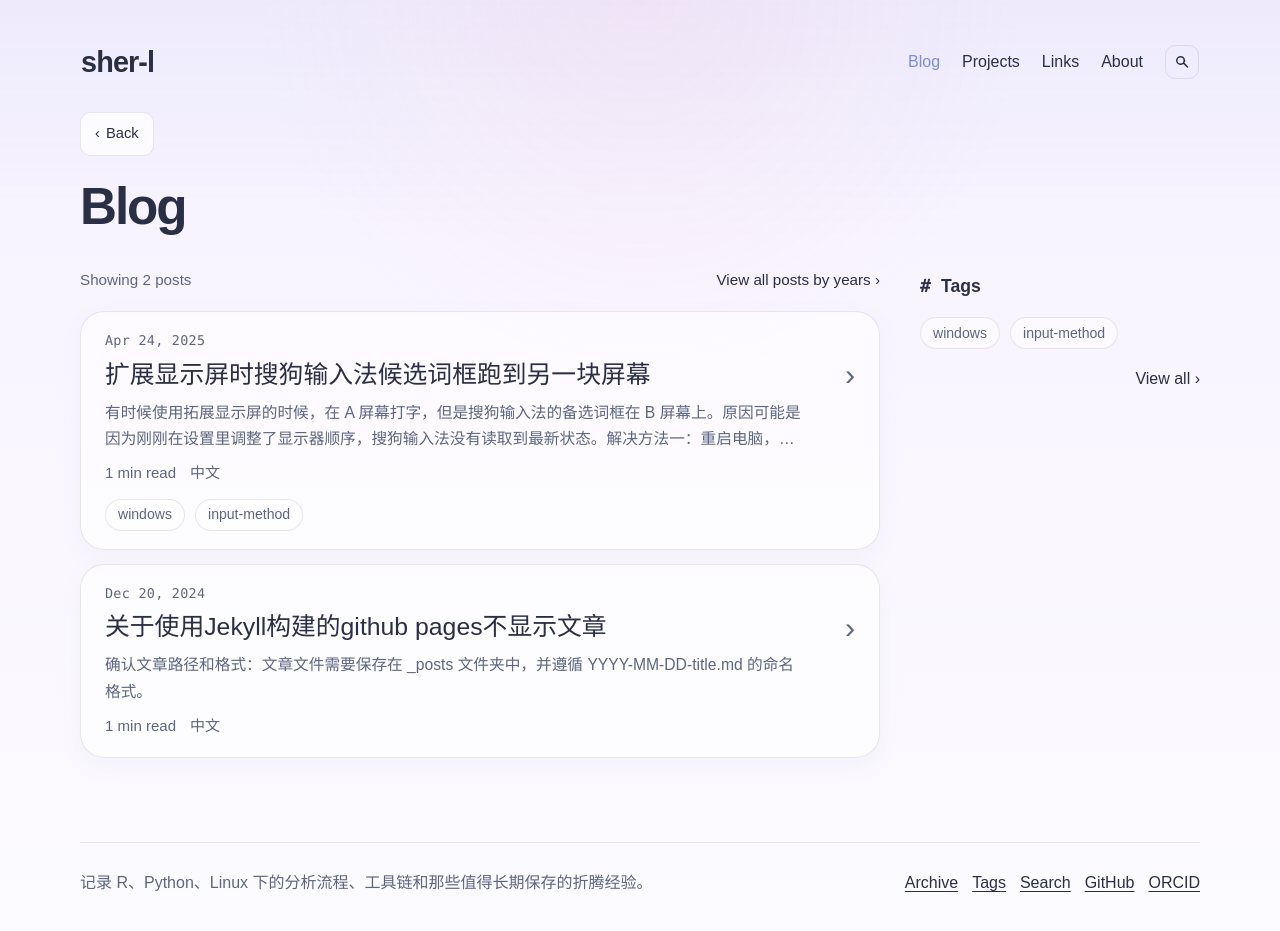
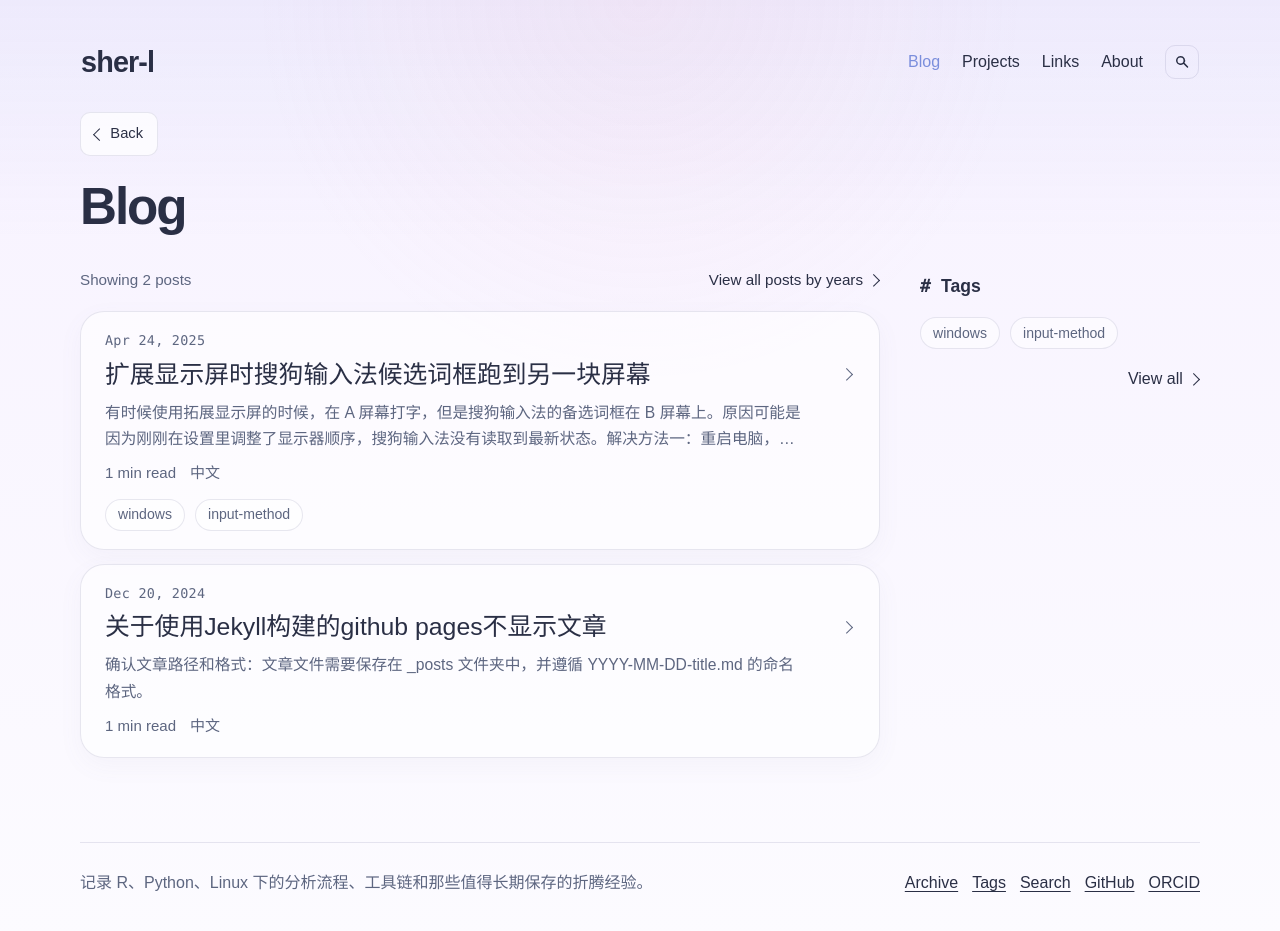
Before and after one commit to sher-l/sher-l.github.io, a Jekyll site: the page built from blog.md, in a window 1280 px wide and 939 px high. Shown: the top 931 px of the window. Built offline with Jekyll 4.4.1, drawn with Linux system fonts in a browser that asks for light colours.

Commit message:
Draw navigation arrows with CSS

```diff
--- a/_includes/post-list.html
+++ b/_includes/post-list.html
@@ -18,7 +18,7 @@
         <a class="post-card-home-shell" href="{{ post.url | relative_url }}" aria-label="{{ post.title }}">
           <time class="post-card-date post-card-date-home" datetime="{{ post.date | date_to_xmlschema }}">{{ post.date | date: "%b %-d, %Y" }}</time>
           <h3 class="post-card-title-home">{{ post.title }}</h3>
-          <span class="post-card-arrow post-card-arrow-home" aria-hidden="true">›</span>
+          <span class="post-card-arrow post-card-arrow-home" aria-hidden="true"></span>
         </a>
       </article>
     {% else %}
@@ -29,7 +29,7 @@
             <div class="post-card-main">
               <div class="post-card-title-row">
                 <h3>{{ post.title }}</h3>
-                <span class="post-card-arrow" aria-hidden="true">›</span>
+                <span class="post-card-arrow" aria-hidden="true"></span>
               </div>
               <p>{{ post.excerpt | strip_html | strip_newlines | truncate: 160 }}</p>
               <div class="post-card-stats">
--- a/_includes/search-box.html
+++ b/_includes/search-box.html
@@ -26,7 +26,7 @@
     <div class="search-results{% if include.results_compact %} search-results-compact{% endif %}" data-search-results></div>
     {% unless include.more_link == false or include.more_link == 'false' %}
       <a class="search-more-link" href="{{ '/search/' | relative_url }}" data-search-more hidden>
-        {{ include.more_label | default: '打开完整搜索页 ›' }}
+        {{ include.more_label | default: '打开完整搜索页' }}<span class="inline-arrow" aria-hidden="true"></span>
       </a>
     {% endunless %}
   {% endif %}
--- a/_includes/site-header.html
+++ b/_includes/site-header.html
@@ -34,6 +34,6 @@
       live=true
       limit=5
       results_compact=true
-      more_label="打开完整搜索页 ›" %}
+      more_label="打开完整搜索页" %}
   </div>
 </header>
--- a/_layouts/blog.html
+++ b/_layouts/blog.html
@@ -13,7 +13,7 @@ layout: default
     <section class="collection-main" id="content">
       <div class="collection-summary">
         <span>Showing {{ site.posts | size }} posts</span>
-        <a href="{{ '/archive/' | relative_url }}">View all posts by years ›</a>
+        <a href="{{ '/archive/' | relative_url }}">View all posts by years <span class="inline-arrow" aria-hidden="true"></span></a>
       </div>
       {{ content }}
     </section>
@@ -22,7 +22,7 @@ layout: default
       <section class="blog-side-block">
         <h2>Tags</h2>
         {% include tag-cloud.html %}
-        <a class="side-more" href="{{ '/tags/' | relative_url }}">View all ›</a>
+        <a class="side-more" href="{{ '/tags/' | relative_url }}">View all <span class="inline-arrow" aria-hidden="true"></span></a>
       </section>
     </aside>
   </div>
--- a/_layouts/home.html
+++ b/_layouts/home.html
@@ -50,7 +50,7 @@ layout: default
         <div class="section-content">
           {% include post-list.html limit=9 variant="home" %}
           <p class="home-posts-more">
-            <a href="{{ '/blog/' | relative_url }}">More posts ›</a>
+            <a href="{{ '/blog/' | relative_url }}">More posts <span class="inline-arrow" aria-hidden="true"></span></a>
           </p>
         </div>
       </section>
--- a/assets/css/style.css
+++ b/assets/css/style.css
@@ -722,7 +722,13 @@ img {
 }
 
 .back-link::before {
-  content: "‹";
+  content: "";
+  display: inline-block;
+  width: 0.52rem;
+  height: 0.52rem;
+  border-top: 1.8px solid currentColor;
+  border-left: 1.8px solid currentColor;
+  transform: rotate(-45deg);
 }
 
 .collection-shell > .back-link,
@@ -924,6 +930,8 @@ img {
 
 .search-more-link {
   display: inline-flex;
+  align-items: center;
+  gap: 0.36em;
   margin-top: 14px;
   color: var(--ink);
   text-decoration: underline;
@@ -1076,11 +1084,31 @@ img {
   white-space: nowrap;
 }
 
+.post-card-arrow,
+.post-card-arrow-home,
+.inline-arrow {
+  display: inline-flex;
+  align-items: center;
+  justify-content: center;
+  flex: 0 0 auto;
+}
+
+.post-card-arrow::before,
+.post-card-arrow-home::before,
+.inline-arrow::before {
+  content: "";
+  display: block;
+  width: 0.52rem;
+  height: 0.52rem;
+  border-top: 1.8px solid currentColor;
+  border-right: 1.8px solid currentColor;
+  transform: rotate(45deg);
+}
+
 .post-card-arrow-home {
   justify-self: end;
-  font-size: 1.8rem;
-  line-height: 1;
-  font-weight: 300;
+  width: 1rem;
+  height: 1rem;
 }
 
 .post-card-home-shell:hover .post-card-title-home,
@@ -1174,12 +1202,17 @@ img {
 }
 
 .post-card-arrow {
-  flex: 0 0 auto;
-  color: var(--ink-muted);
-  font-size: 1.9rem;
-  line-height: 1;
-  font-weight: 300;
+  color: var(--ink-muted);
+  width: 1rem;
+  height: 1rem;
   transition: transform 0.2s ease, color 0.2s ease;
+}
+
+.inline-arrow {
+  width: 0.75rem;
+  height: 0.75rem;
+  margin-left: 0.05em;
+  vertical-align: middle;
 }
 
 .post-card-jump,
```
